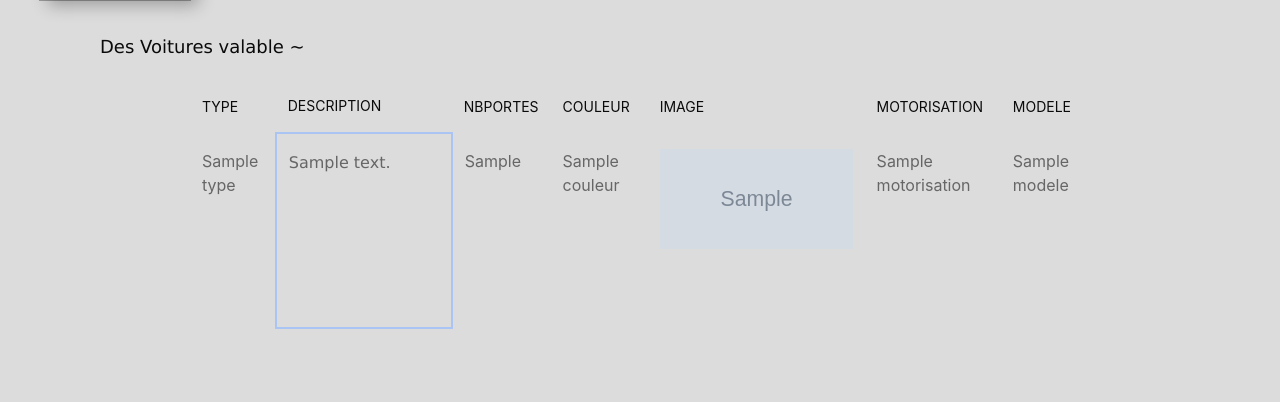
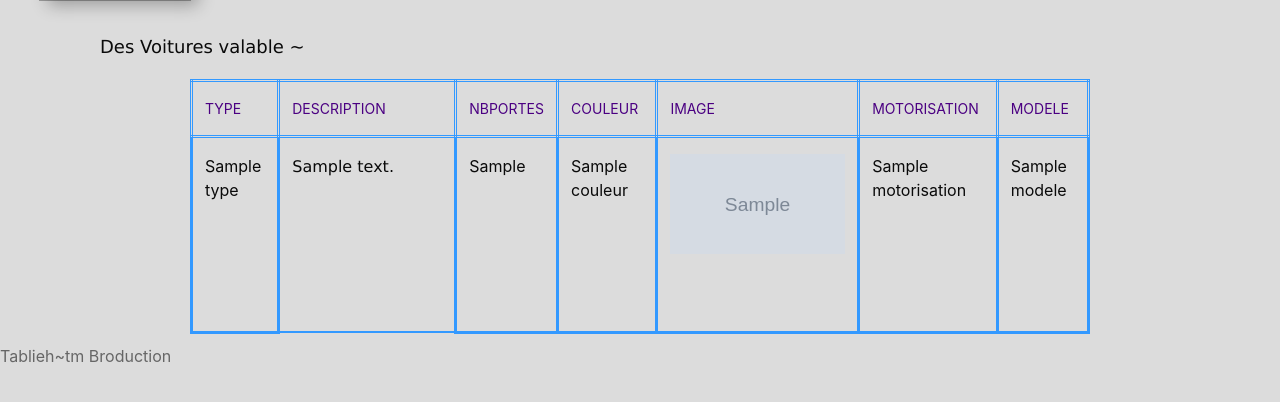
Before and after one commit to Tablieh/my_project_final, a Symfony app: template templates/gallary/index.html.twig in a window 1280 px wide. Shown: the part 100-502 px from the top of the page. Run offline with Twig, Linux system fonts and the light colour scheme; the template is opened without the code that fills it: most values are stand-ins (such as "Sample title", 1, 10 or a date in 2020); grey boxes marked "Sample" are stand-in pictures; some libraries are stand-ins or nearby versions.

Commit message:
daaaaaaaaaaaaaaaaaaaaaaaaaaaam

```diff
--- a/public/css/style.css
+++ b/public/css/style.css
@@ -144,3 +144,25 @@
 .uk-icon-link{
     color: crimson;
 }
+.uk-table th{
+    border-style: double;
+    border-color: rgb(51,153,255);
+    color: indigo;
+}
+.uk-table td{
+    border-style: solid;
+    border-color: rgb(51,153,255);
+    color: rgb(10, 10, 10);
+}
+
+.zoom p {
+text-align:center;
+}
+.zoom img {
+    width: 1300px;
+    height: 100px;
+}
+.zoom img:hover {
+    width: 3000px;
+    height: 200px;
+}
--- a/templates/base.html.twig
+++ b/templates/base.html.twig
@@ -48,4 +48,7 @@
         {% block body %}
         {% endblock %}
     </body>
+    <footer class="footer">
+        Tablieh~tm Broduction
+    </footer>
 </html>
--- a/templates/gallary/index.html.twig
+++ b/templates/gallary/index.html.twig
@@ -31,7 +31,9 @@
 
                     <td>{{voiture.nbPortes}}</td>
                     <td>{{voiture.couleur}}</td>
-                    <td><img class="image_table" src="{{voiture.image}}" alt="cars"></td>
+                    <td><div class="zoom">
+                            <p><img class="image_table" src="{{voiture.image}}" alt="cars"></p>
+                        </div></td>
                     <td>{{voiture.motorisation}}</td>
                     <td>{{ voiture.modele }}</td>
 
```
Also changed, not shown: 4 other files.
